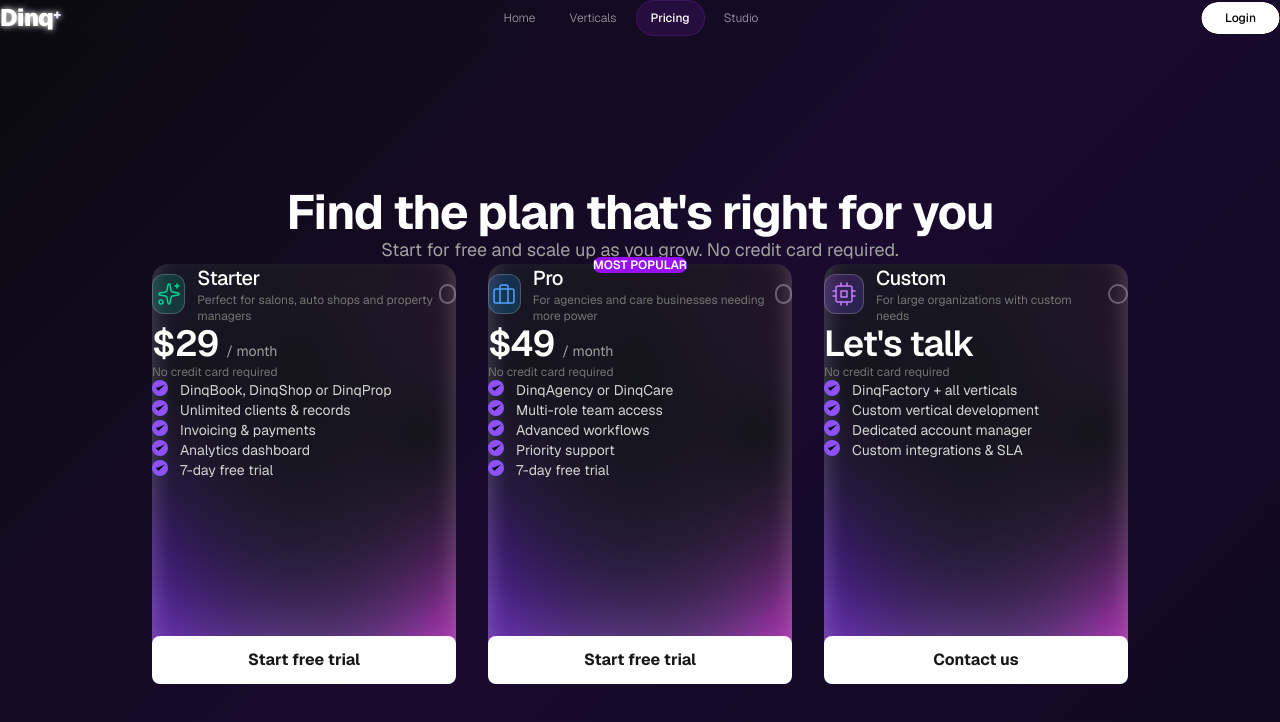
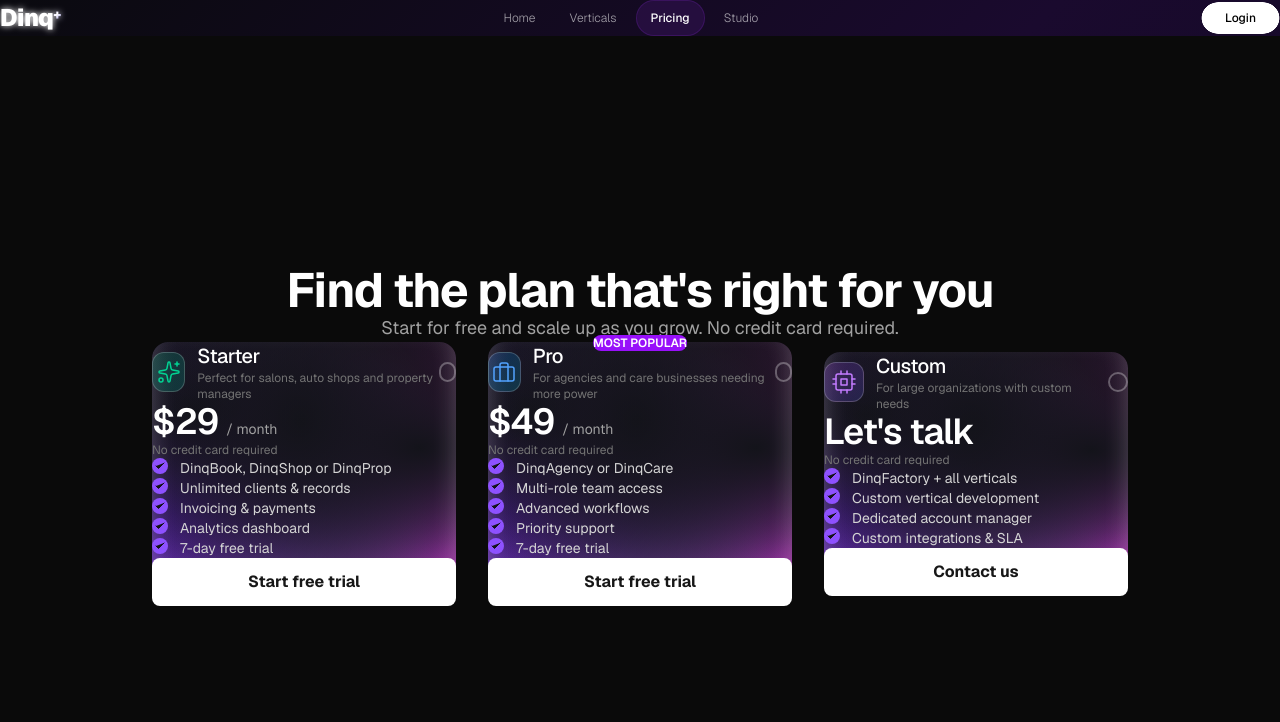
Before and after one commit to taydo44/dinqplus-marketing, a Next.js app in the folder dinqplus-marketing/: page /pricing in a window 1280 px wide. Shown: the top 722 px of the page. Built offline with nearby package versions, Linux system fonts and the light colour scheme.

Commit message:
feat: pricing exact original

```diff
--- a/dinqplus-marketing/components/aurora-pricing.tsx
+++ b/dinqplus-marketing/components/aurora-pricing.tsx
@@ -1,4 +1,3 @@
-// v2
 "use client"
 
 import React from "react"
@@ -31,9 +30,69 @@
   </svg>
 )
 
-const plans = [
-  {
-    name: "Starter",
+function PricingCard({ planName, description, price, priceDescription, features, icon, iconBgClass, isPopular, buttonText, onClick }) {
+  const cardStyle = {
+    width: "19rem",
+    backgroundColor: "hsla(240, 15%, 9%, 1)",
+    backgroundImage:
+      "radial-gradient(at 88% 40%, hsla(240, 15%, 9%, 1) 0px, transparent 85%), radial-gradient(at 49% 30%, hsla(240, 15%, 9%, 1) 0px, transparent 85%), radial-gradient(at 14% 26%, hsla(240, 15%, 9%, 1) 0px, transparent 85%), radial-gradient(at 0% 64%, hsla(263, 93%, 56%, 1) 0px, transparent 85%), radial-gradient(at 41% 94%, hsla(284, 100%, 84%, 1) 0px, transparent 85%), radial-gradient(at 100% 99%, hsla(306, 100%, 57%, 1) 0px, transparent 85%)",
+    boxShadow: "0px -16px 24px 0px rgba(255, 255, 255, 0.25) inset",
+  }
+
+  return (
+    <div className="relative hover:bg-white/[0.04] transition-all duration-300 group rounded-2xl p-6 flex flex-col" style={cardStyle}>
+      <style>{`@keyframes rotate { to { transform: translate(-50%, -50%) rotate(360deg); } }`}</style>
+
+      {isPopular && (
+        <div className="absolute top-0 -translate-y-1/2 left-1/2 -translate-x-1/2">
+          <span className="bg-purple-600 text-white text-xs font-semibold px-4 py-1 rounded-full">MOST POPULAR</span>
+        </div>
+      )}
+
+      <div className="flex-grow">
+        <div style={{ overflow: "hidden", pointerEvents: "none", position: "absolute", zIndex: "-10", top: "50%", left: "50%", transform: "translate(-50%, -50%)", width: "calc(100% + 2px)", height: "calc(100% + 2px)", backgroundImage: "linear-gradient(0deg, hsl(0, 0%, 100%) -50%, hsl(0, 0%, 40%) 100%)", borderRadius: "1rem" }}>
+          <div style={{ pointerEvents: "none", position: "fixed", zIndex: "200", top: "50%", left: "50%", transform: "translate(-50%, -50%) rotate(0deg)", transformOrigin: "left", width: "200%", height: "10rem", backgroundImage: "linear-gradient(0deg, hsla(0, 0%, 100%, 0) 0%, hsl(277, 95%, 60%) 40%, hsl(277, 95%, 60%) 60%, hsla(0, 0%, 40%, 0) 100%)", animation: "rotate 8s linear infinite" }}></div>
+        </div>
+
+        <div className="flex items-center justify-between mb-6">
+          <div className="flex items-center gap-3">
+            <div className={`h-10 w-10 rounded-xl border border-white/20 bg-gradient-to-br ${iconBgClass} flex items-center justify-center`}>{icon}</div>
+            <div>
+              <h3 className="text-xl font-medium tracking-tight text-white">{planName}</h3>
+              <p className="text-xs text-neutral-500">{description}</p>
+            </div>
+          </div>
+          <div className="h-5 w-5 rounded-full border-2 border-white/30"></div>
+        </div>
+
+        <div className="mb-6">
+          <div className="flex items-baseline gap-2">
+            <span className="text-4xl font-semibold tracking-tight text-white">{price}</span>
+            <span className="text-sm text-neutral-400">{priceDescription}</span>
+          </div>
+          <p className="text-xs text-neutral-500 mt-1">No credit card required</p>
+        </div>
+
+        <ul className="space-y-3 text-sm text-neutral-300">
+          {features.map((feature, idx) => (
+            <li key={idx} className="flex items-start gap-3">
+              <div className="flex items-center justify-center w-4 h-4 bg-violet-500 rounded-full"><CheckIcon /></div>
+              {feature}
+            </li>
+          ))}
+        </ul>
+      </div>
+
+      <div className="mt-6">
+        <button onClick={onClick} className="w-full h-12 bg-white rounded-lg text-neutral-900 font-bold hover:bg-neutral-200 transition-colors cursor-pointer border-none">{buttonText}</button>
+      </div>
+    </div>
+  )
+}
+
+export default function AuroraPricing() {
+  const starterPlan = {
+    planName: "Starter",
     description: "Perfect for salons, auto shops and property managers",
     price: "$29",
     priceDescription: "/ month",
@@ -41,11 +100,12 @@
     iconBgClass: "from-emerald-500/20 to-teal-500/20",
     features: ["DinqBook, DinqShop or DinqProp", "Unlimited clients & records", "Invoicing & payments", "Analytics dashboard", "7-day free trial"],
     buttonText: "Start free trial",
-    buttonAction: "signup",
     isPopular: false,
-  },
-  {
-    name: "Pro",
+    onClick: () => window.open("https://app.dinqdigital.com/signup", "_blank"),
+  }
+
+  const proPlan = {
+    planName: "Pro",
     description: "For agencies and care businesses needing more power",
     price: "$49",
     priceDescription: "/ month",
@@ -53,11 +113,12 @@
     iconBgClass: "from-blue-500/20 to-cyan-500/20",
     features: ["DinqAgency or DinqCare", "Multi-role team access", "Advanced workflows", "Priority support", "7-day free trial"],
     buttonText: "Start free trial",
-    buttonAction: "signup",
     isPopular: true,
-  },
-  {
-    name: "Custom",
+    onClick: () => window.open("https://app.dinqdigital.com/signup", "_blank"),
+  }
+
+  const customPlan = {
+    planName: "Custom",
     description: "For large organizations with custom needs",
     price: "Let's talk",
     priceDescription: "",
@@ -65,88 +126,21 @@
     iconBgClass: "from-purple-500/20 to-indigo-500/20",
     features: ["DinqFactory + all verticals", "Custom vertical development", "Dedicated account manager", "Custom integrations & SLA"],
     buttonText: "Contact us",
-    buttonAction: "contact",
     isPopular: false,
-  },
-]
+    onClick: () => { window.location.href = "mailto:dinqdigital@gmail.com" },
+  }
 
-function PricingCard({ plan }: { plan: typeof plans[0] }) {
   return (
-    <div
-      className="relative hover:bg-white/[0.04] transition-all duration-300 group rounded-2xl p-6 flex flex-col"
-      style={{
-        width: "19rem",
-        backgroundColor: "hsla(240, 15%, 9%, 1)",
-        backgroundImage: "radial-gradient(at 88% 40%, hsla(240, 15%, 9%, 1) 0px, transparent 85%), radial-gradient(at 49% 30%, hsla(240, 15%, 9%, 1) 0px, transparent 85%), radial-gradient(at 14% 26%, hsla(240, 15%, 9%, 1) 0px, transparent 85%), radial-gradient(at 0% 64%, hsla(263, 93%, 56%, 1) 0px, transparent 85%), radial-gradient(at 41% 94%, hsla(284, 100%, 84%, 1) 0px, transparent 85%), radial-gradient(at 100% 99%, hsla(306, 100%, 57%, 1) 0px, transparent 85%)",
-        boxShadow: "0px -16px 24px 0px rgba(255, 255, 255, 0.25) inset", minHeight: "420px",
-      }}
-    >
-      <style>{`@keyframes rotate { to { transform: translate(-50%, -50%) rotate(360deg); } }`}</style>
-
-      {plan.isPopular && (
-        <div className="absolute top-0 -translate-y-1/2 left-1/2 -translate-x-1/2">
-          <span className="bg-purple-600 text-white text-xs font-semibold px-4 py-1 rounded-full">MOST POPULAR</span>
-        </div>
-      )}
-
-      <div className="flex-grow">
-        <div style={{ overflow: "hidden", pointerEvents: "none", position: "absolute", zIndex: -10, top: "50%", left: "50%", transform: "translate(-50%, -50%)", width: "calc(100% + 2px)", height: "calc(100% + 2px)", backgroundImage: "linear-gradient(0deg, hsl(0, 0%, 100%) -50%, hsl(0, 0%, 40%) 100%)", borderRadius: "1rem" }}>
-          <div style={{ pointerEvents: "none", position: "fixed", zIndex: 200, top: "50%", left: "50%", transform: "translate(-50%, -50%) rotate(0deg)", transformOrigin: "left", width: "200%", height: "10rem", backgroundImage: "linear-gradient(0deg, hsla(0, 0%, 100%, 0) 0%, hsl(277, 95%, 60%) 40%, hsl(277, 95%, 60%) 60%, hsla(0, 0%, 40%, 0) 100%)", animation: "rotate 8s linear infinite" }} />
-        </div>
-
-        <div className="flex items-center justify-between mb-6">
-          <div className="flex items-center gap-3">
-            <div className={`h-10 w-10 rounded-xl border border-white/20 bg-gradient-to-br ${plan.iconBgClass} flex items-center justify-center`}>{plan.icon}</div>
-            <div>
-              <h3 className="text-xl font-medium tracking-tight text-white">{plan.name}</h3>
-              <p className="text-xs text-neutral-500">{plan.description}</p>
-            </div>
-          </div>
-          <div className="h-5 w-5 rounded-full border-2 border-white/30" />
-        </div>
-
-        <div className="mb-6">
-          <div className="flex items-baseline gap-2">
-            <span className="text-4xl font-semibold tracking-tight text-white">{plan.price}</span>
-            <span className="text-sm text-neutral-400">{plan.priceDescription}</span>
-          </div>
-          <p className="text-xs text-neutral-500 mt-1">No credit card required</p>
-        </div>
-
-        <ul className="space-y-3 text-sm text-neutral-300">
-          {plan.features.map((feature, idx) => (
-            <li key={idx} className="flex items-start gap-3">
-              <div className="flex items-center justify-center w-4 h-4 bg-violet-500 rounded-full flex-shrink-0 mt-0.5"><CheckIcon /></div>
-              {feature}
-            </li>
-          ))}
-        </ul>
+    <div className="min-h-screen w-full bg-neutral-950 flex flex-col items-center justify-center p-8">
+      <div className="text-center mb-16">
+        <h1 className="text-4xl sm:text-5xl font-bold text-white tracking-tight">Find the plan that's right for you</h1>
+        <p className="mt-4 text-lg text-neutral-400">Start for free and scale up as you grow. No credit card required.</p>
       </div>
-
-      <div className="mt-6">
-        <button
-          onClick={() => { if (plan.buttonAction === "contact") { window.location.href = "mailto:dinqdigital@gmail.com" } else { window.open("https://app.dinqdigital.com/signup", "_blank") } }}
-          className="w-full h-12 bg-white rounded-lg text-neutral-900 font-bold hover:bg-neutral-200 transition-colors cursor-pointer border-none"
-        >
-          {plan.buttonText}
-        </button>
+      <div className="flex flex-col lg:flex-row items-center justify-center gap-8">
+        <PricingCard {...starterPlan} />
+        <PricingCard {...proPlan} />
+        <PricingCard {...customPlan} />
       </div>
     </div>
   )
 }
-
-export default function AuroraPricing() {
-  return (
-    <div className="min-h-screen w-full flex flex-col items-center justify-center p-8" style={{ background: "linear-gradient(135deg, #0A0A0F 0%, #1a0a2e 50%, #0f0820 100%)" }}>
-      <div className="text-center mb-16">
-        <h1 className="text-4xl sm:text-5xl font-bold text-white tracking-tight mb-4">Find the plan that's right for you</h1>
-        <p className="text-lg text-neutral-400">Start for free and scale up as you grow. No credit card required.</p>
-      </div>
-      <div className="flex flex-col lg:flex-row items-center justify-center gap-8">
-        {plans.map((plan) => (
-          <PricingCard key={plan.name} plan={plan} />
-        ))}
-      </div>
-    </div>
-  )
-}
```
